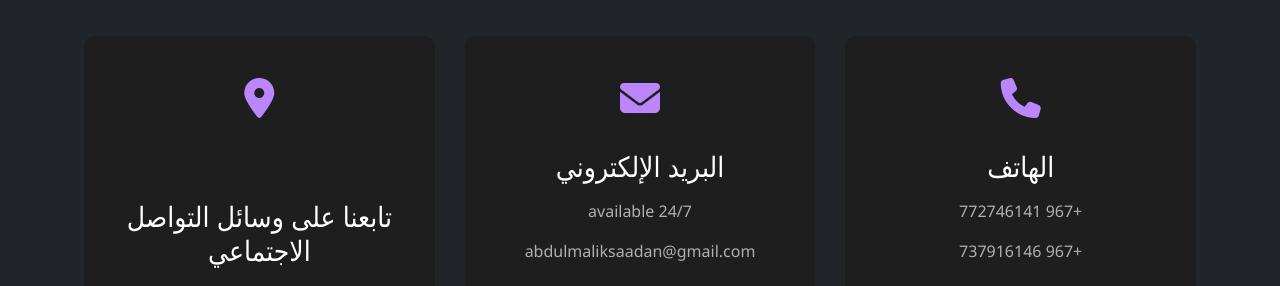
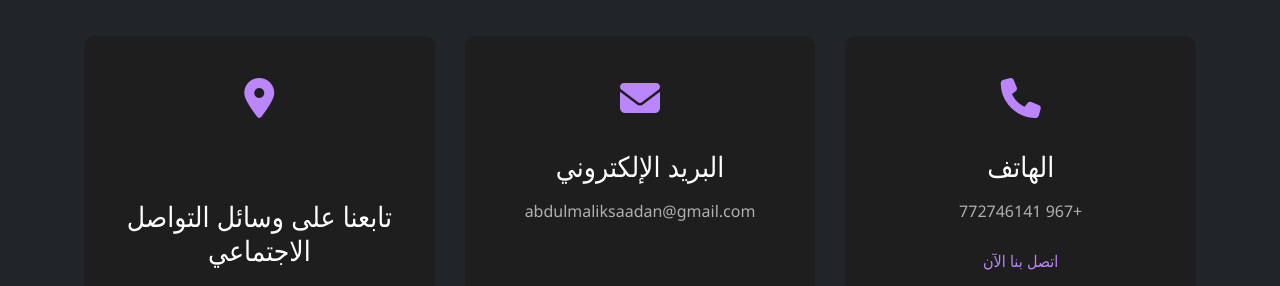
Before and after one commit to abdulmaliksaadan10-cpu/abdulmaliksaadan1, a plain HTML site: page html/callme.html in a window 1280 px wide. Shown: the part 514-800 px from the top of the page. Drawn offline with nearby package versions, Linux system fonts and the light colour scheme.

Commit message:
Add files via upload

```diff
--- a/html/callme.html
+++ b/html/callme.html
@@ -59,8 +59,8 @@
                     </div>
                     <h3>الهاتف</h3>
                     <p class="contact-info">+967 772746141</p>
-                    <p class="contact-info">+967 737916146</p>
-                    <a href="tel:+966123456789" class="contact-link">اتصل بنا الآن</a>
+
+                    <a href="tel:+967772746141" class="contact-link">اتصل بنا الآن</a>
                 </div>
 
                 <div class="contact-card">
@@ -68,7 +68,7 @@
                         <i class="fas fa-envelope"></i>
                     </div>
                     <h3>البريد الإلكتروني</h3>
-                    <p class="contact-info"> available 24/7</p>
+
                     <p class="contact-info">abdulmaliksaadan@gmail.com</p>
 
                 </div>
```
Also changed, not shown: index.html (+1 -1 lines).
